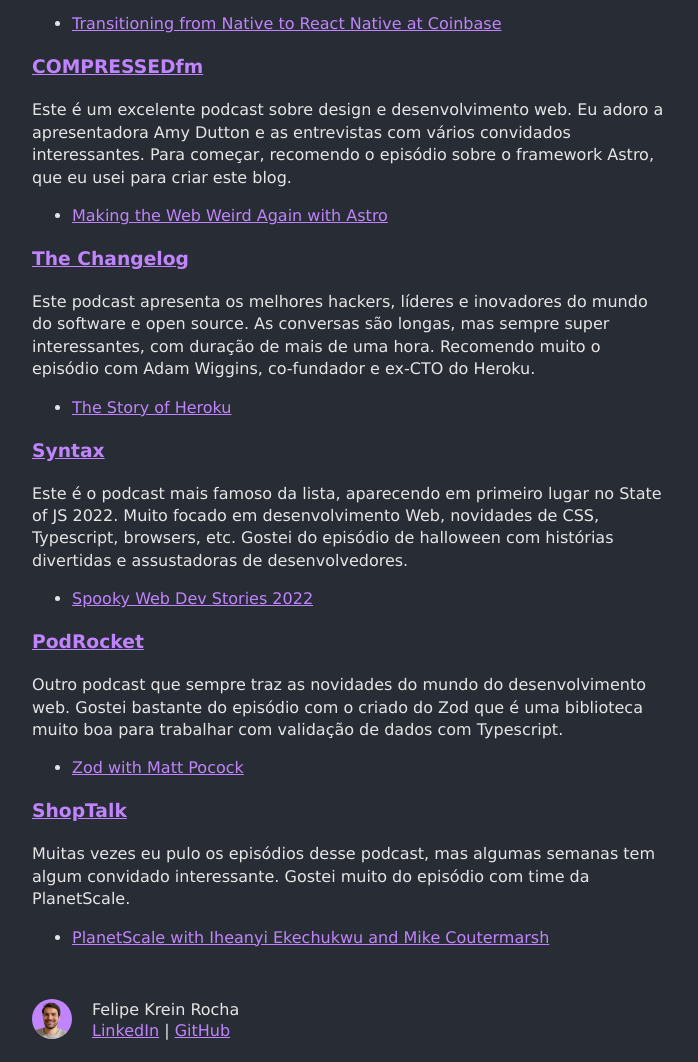
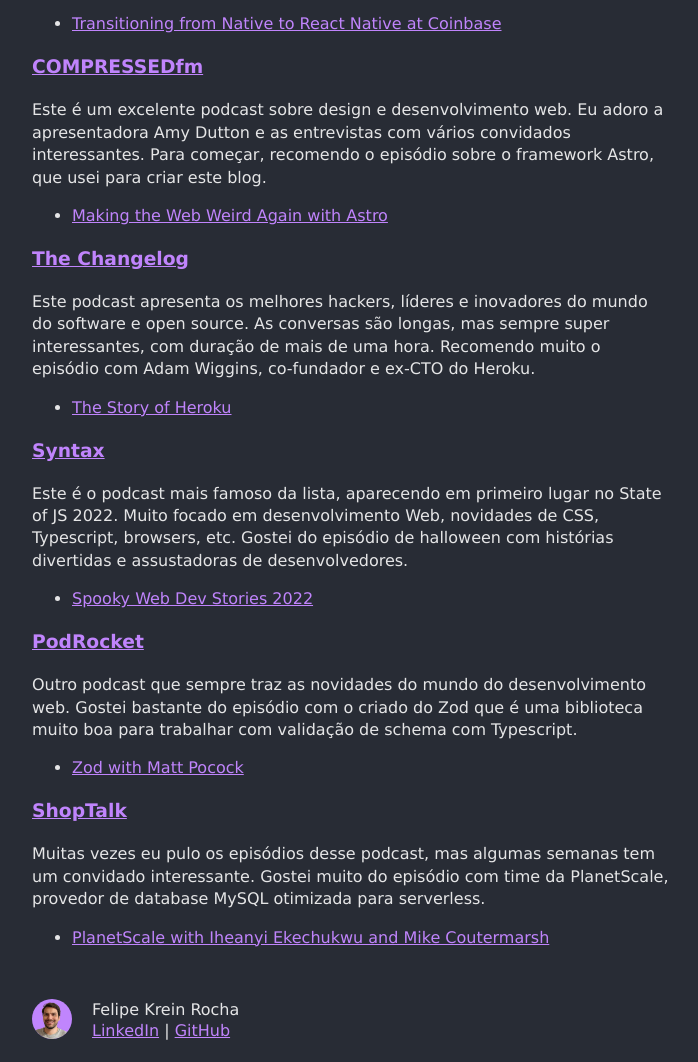
Before and after one commit to fkrein1/pair-programming, an Astro site: page /podcasts-favoritos-tecnologia in a window 1280 px wide. Shown: the part 918-1980 px from the top of the page, without its empty margins (288-986 px from the left). Built offline with nearby package versions, Linux system fonts and the light colour scheme; Astro itself is replaced by a stand-in of ours.

Commit message:
improve last post

```diff
--- a/src/content/blog/podcasts-favoritos-tecnologia.mdx
+++ b/src/content/blog/podcasts-favoritos-tecnologia.mdx
@@ -17,7 +17,7 @@
 
 ### [COMPRESSEDfm](https://open.spotify.com/show/7Er1m8VEzRNu59ZhaS18WY)
 
-Este é um excelente podcast sobre design e desenvolvimento web. Eu adoro a apresentadora Amy Dutton e as entrevistas com vários convidados interessantes. Para começar, recomendo o episódio sobre o framework Astro, que eu usei para criar este blog.
+Este é um excelente podcast sobre design e desenvolvimento web. Eu adoro a apresentadora Amy Dutton e as entrevistas com vários convidados interessantes. Para começar, recomendo o episódio sobre o framework Astro, que usei para criar este blog.
 
 - [Making the Web Weird Again with Astro](https://open.spotify.com/episode/0StBL1uw96DevWOHOfOaVA)
 
@@ -34,12 +34,12 @@
 - [Spooky Web Dev Stories 2022](https://open.spotify.com/episode/1ayyziSncWIOL0OthqiDvA)
 
 ### [PodRocket](https://open.spotify.com/show/6oFuKu89C9X1wQ7bT0QEM2)
-Outro podcast que sempre traz as novidades do mundo do desenvolvimento web. Gostei bastante do episódio com o criado do Zod que é uma biblioteca muito boa para trabalhar com validação de dados com Typescript.
+Outro podcast que sempre traz as novidades do mundo do desenvolvimento web. Gostei bastante do episódio com o criado do Zod que é uma biblioteca muito boa para trabalhar com validação de schema com Typescript.
 
 - [Zod with Matt Pocock](https://open.spotify.com/episode/6M0EsRlPoQa4OmBNh2CV8e)
 
 ### [ShopTalk](https://open.spotify.com/show/2PUoQB330ft0sTzSNoCPrH)
 
-Muitas vezes eu pulo os episódios desse podcast, mas algumas semanas tem algum convidado interessante. Gostei muito do episódio com time da PlanetScale.
+Muitas vezes eu pulo os episódios desse podcast, mas algumas semanas tem um convidado interessante. Gostei muito do episódio com time da PlanetScale, provedor de database MySQL otimizada para serverless.
 
 - [PlanetScale with Iheanyi Ekechukwu and Mike Coutermarsh](https://open.spotify.com/episode/2SLMMKBJQVKEJWxLmQ4aIF)
```
